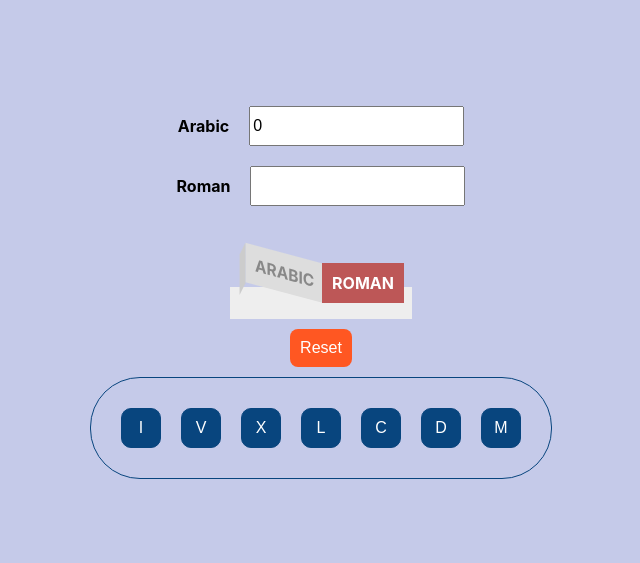
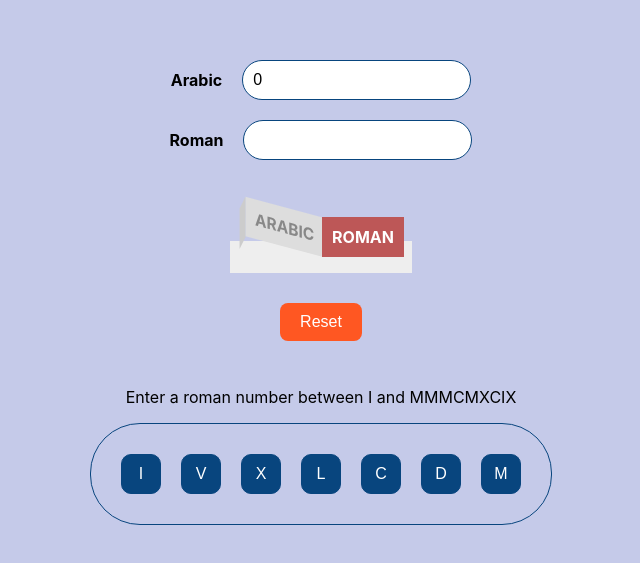
Before and after one commit to licia03/spqn, a React (Create React App) app: page / in a window 1280 px wide. Shown: the part 113-676 px from the top of the page, without its empty margins (319-959 px from the left). Built offline with nearby package versions, Linux system fonts and the light colour scheme.

Commit message:
Update style
Co-authored-by: Luca Gandini <luca.gandini88@gmail.com>

```diff
--- a/src/components/KeyboardRoman/KeyboardRoman.tsx
+++ b/src/components/KeyboardRoman/KeyboardRoman.tsx
@@ -1,13 +1,15 @@
 import React from "react";
 import Keyboard from "../Keyboard/Keyboard";
-import Key  from "../Key/Key";
+import Key from "../Key/Key";
 import { ValidArabicNumber, RomanChar } from "../../types";
 
 interface Props {
   onKeyPressed: (value: RomanChar | ValidArabicNumber) => void;
 }
 
-const KeyboardRoman: React.FC<Props> = ({onKeyPressed}) => (
+const KeyboardRoman: React.FC<Props> = ({ onKeyPressed }) => (
+  <>
+    <p>Enter a roman number between I and MMMCMXCIX</p>
     <Keyboard>
       <Key value="I" onClick={onKeyPressed} />
       <Key value="V" onClick={onKeyPressed} />
@@ -17,6 +19,7 @@ const KeyboardRoman: React.FC<Props> = ({onKeyPressed}) => (
       <Key value="D" onClick={onKeyPressed} />
       <Key value="M" onClick={onKeyPressed} />
     </Keyboard>
+  </>
 );
 
 export default KeyboardRoman;
--- a/src/components/NumberField/NumberField.module.css
+++ b/src/components/NumberField/NumberField.module.css
@@ -12,4 +12,8 @@
 
 .input {
   height: 40px;
+  border-radius: 20px;
+  padding: 10px;
+  outline: none;
+  border: 1px solid #08457e;
 }
--- a/src/components/ResetCTA/ResetCTA.module.css
+++ b/src/components/ResetCTA/ResetCTA.module.css
@@ -1,8 +1,9 @@
 .button {
-    padding: 10px;
+    padding: 10px 20px;
     border-radius: 8px;
     border: none;
-    margin: 10px;
+    margin: 30px 10px;
+    outline: none;
 }
 
 .button:hover{
--- a/src/utility/palette.module.css
+++ b/src/utility/palette.module.css
@@ -9,4 +9,4 @@
 .secondaryTextColor  { color: #757575; }
 .dividerColor         { border-color: #BDBDBD; }
 .backgroundRoman { background: #C5CAE9; }
-.backgroundArabic { background: #757575; }
+.backgroundArabic { background: #f4f1ee; }
```
Lines whose indentation alone changed are shown as unchanged.
